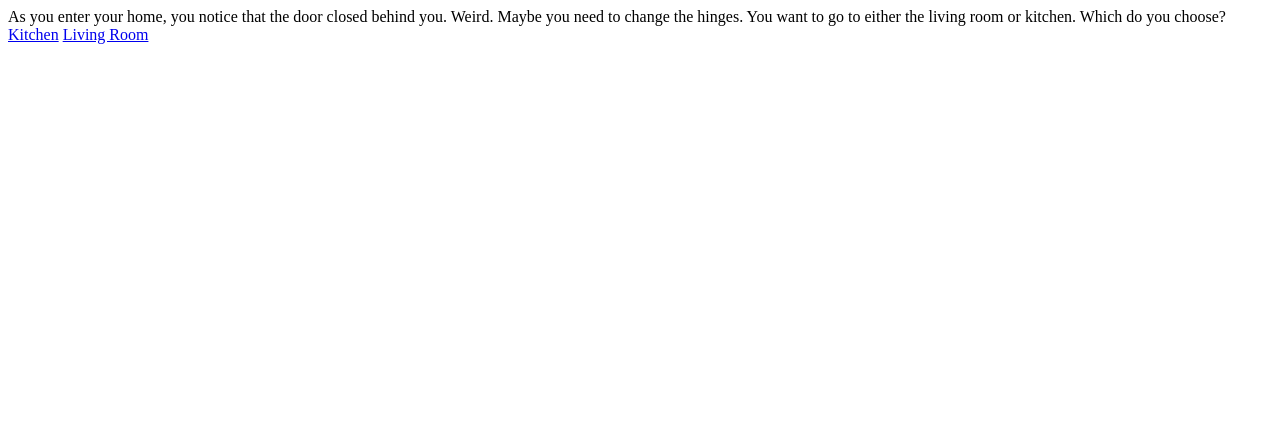
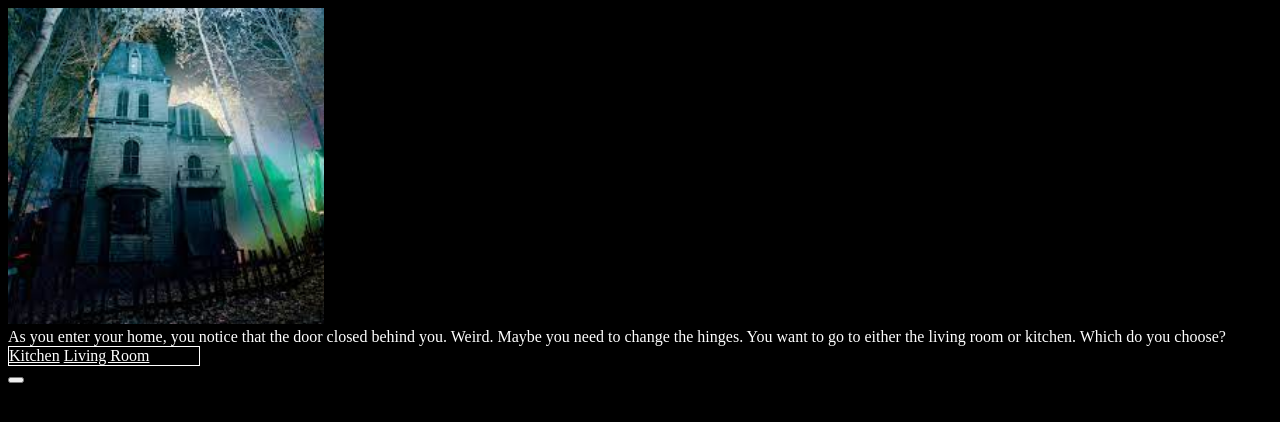
Before and after one commit to pinkissocool/Level2Project, a plain HTML site: page index.html in a window 1280 px wide. Drawn offline with Linux system fonts and the light colour scheme.

Commit message:
Add files via upload

```diff
--- a/index.html
+++ b/index.html
@@ -5,16 +5,30 @@
     <meta http-equiv="X-UA-Compatible" content="IE=edge">
     <meta name="viewport" content="width=device-width, initial-scale=1.0">
     <title>Document</title>
+    <link rel="stylesheet" href="myCss.css">
     <script>
+        function initialize(){
+            hiddenMessage = document.getElementById("hiddenMessage");
+        }
 
+        function switchMessage() {
+            newMessage = "Booh!";
+            display();
+        }
+
+        function display() {
+            hiddenMessage.innerHTML = newMessage;
+        }
     </script>
 </head>
-<body>
-    <div class = "story">As you enter your home, you notice that the door closed behind you. Weird. Maybe you need to change the hinges. You want to go to either the living room or kitchen. Which do you choose?</div>
+<body onload="initialize()">
+    <img src="images/hauntedHouse.jpeg">
+    <div id="hiddenMessage" class = "story">As you enter your home, you notice that the door closed behind you. Weird. Maybe you need to change the hinges. You want to go to either the living room or kitchen. Which do you choose?</div>
     <div class = "decision">
         <a href="kitchen.html">Kitchen</a>
         <a href="livingRoom.html">Living Room</a>
     </div>
+    <button onclick="switchMessage()"></button>
 </body>
 </html>
 <!--
--- a/myCss.css
+++ b/myCss.css
@@ -1,15 +1,22 @@
 body{
-
+    background-color: black;
+    color: white;
 }
 
 img{
-
+    width: 25%;
+    height: 25%;
 }
 
 .story{
-
+    color:white;
 }
 
 .decision{
+    border: solid white 1px;
+    width: 15%;
+}
 
+a{
+    color: white;
 }
```
Also changed, not shown: backyard.html (+2 -2 lines), bathroom.html (+2 -0 lines), deathBackyard.html (+2 -0 lines), deathEarthCore.html (+2 -0 lines), deathMomHouse.html (+2 -0 lines), deathPantry.html (+2 -0 lines), escape.html (+2 -0 lines), kitchen.html (+2 -0 lines), livingRoom.html (+2 -0 lines), images/darkRoom.jpeg (added), images/hauntedHouse.jpeg (added), images/spilled.jpeg (added), images/washingMachine.jpeg (added).
